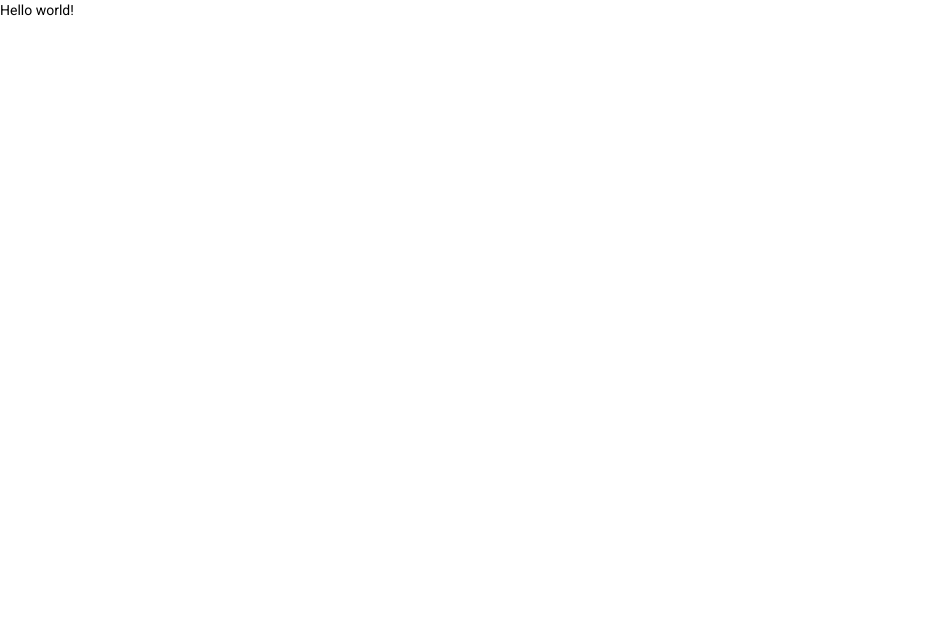
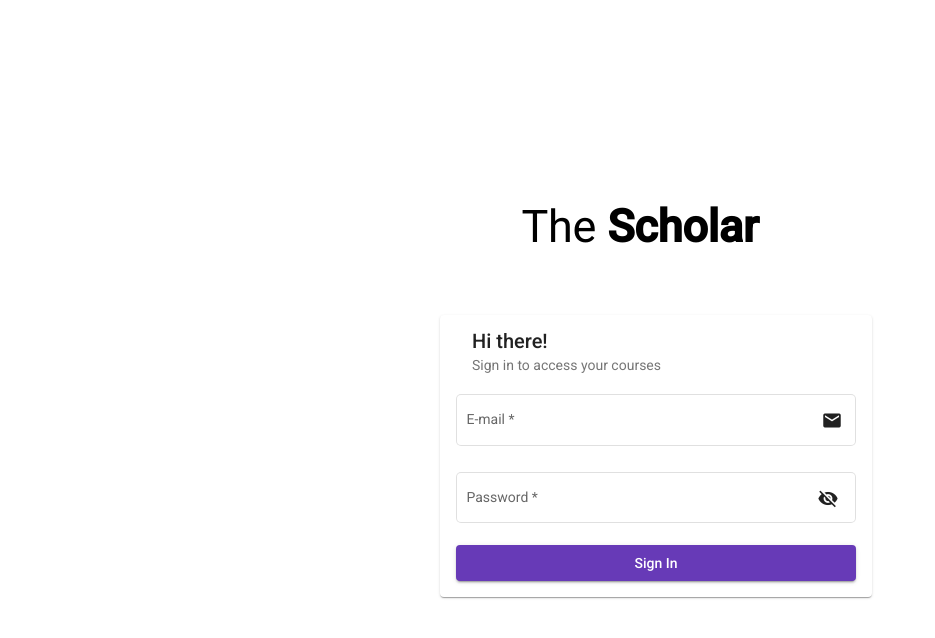
Before and after one commit to dcanevarollo/the-scholar, an Angular app in the folder webapp/: page /login in a window 1280 px wide. Before the commit this address led to /. Shown: the top 638 px of the page, without its empty margins (0-935 px from the left). Built offline with nearby package versions, Linux system fonts and the light colour scheme.

Commit message:
Auth: SignIn page

```diff
--- a/webapp/src/app/app-routing.module.ts
+++ b/webapp/src/app/app-routing.module.ts
@@ -1,7 +1,13 @@
 import { NgModule } from '@angular/core';
 import { RouterModule, Routes } from '@angular/router';
 
-const routes: Routes = [];
+const routes: Routes = [
+  {
+    path: 'login',
+    loadChildren: () => import('./auth/auth.module').then(m => m.AuthModule)
+  },
+  { path: '', redirectTo: '/login', pathMatch: 'full' }
+];
 
 @NgModule({
   imports: [RouterModule.forRoot(routes)],
--- a/webapp/src/app/app.component.html
+++ b/webapp/src/app/app.component.html
@@ -1 +1 @@
-<p>Hello world!</p>
+<router-outlet></router-outlet>
--- a/webapp/src/app/app.module.ts
+++ b/webapp/src/app/app.module.ts
@@ -1,9 +1,10 @@
 import { NgModule } from '@angular/core';
 import { BrowserModule } from '@angular/platform-browser';
+import { BrowserAnimationsModule } from '@angular/platform-browser/animations';
 
 import { AppRoutingModule } from './app-routing.module';
 import { AppComponent } from './app.component';
-import { BrowserAnimationsModule } from '@angular/platform-browser/animations';
+import { MAT_FORM_FIELD_DEFAULT_OPTIONS } from '@angular/material/form-field';
 
 @NgModule({
   declarations: [
@@ -14,7 +15,12 @@ import { BrowserAnimationsModule } from '@angular/platform-browser/animations';
     AppRoutingModule,
     BrowserAnimationsModule
   ],
-  providers: [],
+  providers: [
+    {
+      provide: MAT_FORM_FIELD_DEFAULT_OPTIONS,
+      useValue: { appearance: 'outline' }
+    }
+  ],
   bootstrap: [AppComponent]
 })
 export class AppModule { }
--- /dev/null
+++ b/webapp/src/app/auth/auth.component.html
@@ -0,0 +1,42 @@
+<div appContainer maxWidth="400px" class="auth-container">
+  <h1 class="mat-display-2">The <strong>Scholar</strong></h1>
+
+  <form [formGroup]="form" (ngSubmit)="onSubmit()">
+    <mat-card>
+      <mat-card-header>
+        <mat-card-title>Hi there!</mat-card-title>
+        <mat-card-subtitle>Sign in to access your courses</mat-card-subtitle>
+      </mat-card-header>
+
+      <mat-card-content>
+        <mat-form-field>
+          <mat-label>E-mail</mat-label>
+          <input matInput formControlName="email" />
+          <mat-icon matSuffix>email</mat-icon>
+          <mat-error>{{ emailError }}</mat-error>
+        </mat-form-field>
+
+        <mat-form-field>
+          <mat-label>Password</mat-label>
+          <input
+            matInput
+            formControlName="password"
+            [type]="hidePassword ? 'password' : 'text'"
+          />
+          <button
+            mat-icon-button
+            matSuffix
+            (click)="hidePassword = !hidePassword"
+          >
+            <mat-icon>
+              {{ hidePassword ? "visibility_off" : "visibility" }}
+            </mat-icon>
+          </button>
+          <mat-error>Password is required</mat-error>
+        </mat-form-field>
+
+        <button mat-raised-button color="primary">Sign In</button>
+      </mat-card-content>
+    </mat-card>
+  </form>
+</div>
--- /dev/null
+++ b/webapp/src/app/auth/auth.component.scss
@@ -0,0 +1,13 @@
+.auth-container {
+  height: 100%;
+  display: flex;
+  flex-direction: column;
+  justify-content: center;
+  align-items: center;
+}
+
+.mat-card,
+.mat-form-field,
+.mat-raised-button {
+  width: 100%;
+}
--- /dev/null
+++ b/webapp/src/app/auth/auth.component.ts
@@ -0,0 +1,35 @@
+import { Component, OnInit } from '@angular/core';
+import { FormBuilder, FormGroup, Validators } from '@angular/forms';
+
+@Component({
+  selector: 'app-auth',
+  templateUrl: './auth.component.html',
+  styleUrls: ['./auth.component.scss']
+})
+export class AuthComponent implements OnInit {
+
+  hidePassword = true;
+  form!: FormGroup;
+
+  constructor(private fb: FormBuilder) { }
+
+  get emailError(): string {
+    const control = this.form.get('email');
+
+    if (control?.hasError('required')) return 'E-mail is required';
+
+    return control?.hasError('email') ? 'Not a valid e-mail' : '';
+  }
+
+  ngOnInit(): void {
+    this.form = this.fb.group({
+      email: ['', [Validators.required, Validators.email]],
+      password: ['', Validators.required]
+    });
+  }
+
+  onSubmit(): void {
+    console.log(this.form.value);
+  }
+
+}
```
Also changed, not shown: webapp/src/app/auth/auth-routing.module.ts (added, +14 -0 lines), webapp/src/app/auth/auth.module.ts (added, +19 -0 lines).
